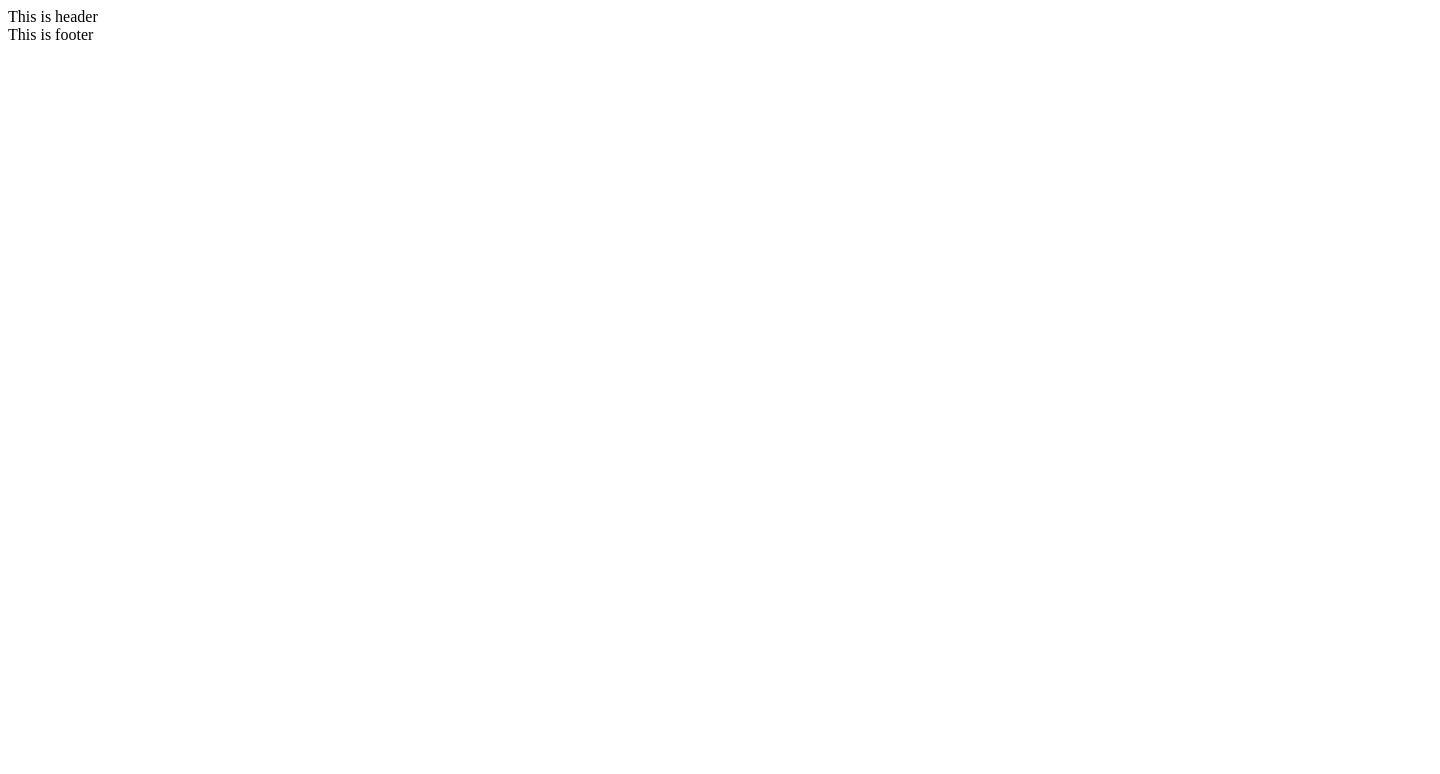
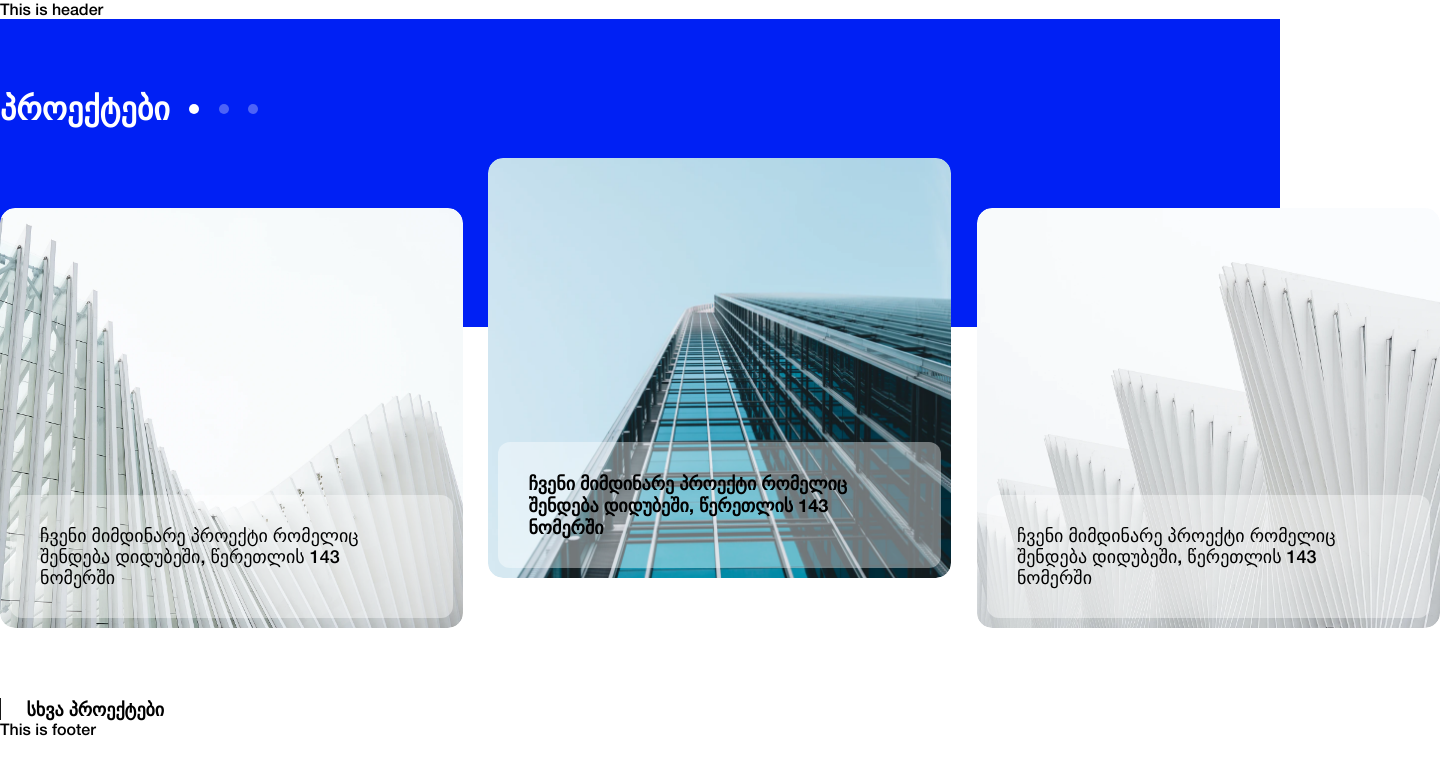
Before and after one commit to IlariaDeFer/assignment6, a plain HTML site: page index.html in a window 1280 px wide. Shown: the whole page, 1440 px wide, since content can reach past the window. Drawn offline with Linux system fonts and the light colour scheme.

Commit message:
Add cards section

```diff
--- a/index.html
+++ b/index.html
@@ -5,11 +5,49 @@
   <meta http-equiv="X-UA-Compatible" content="IE=edge">
   <meta name="viewport" content="width=device-width, initial-scale=1.0">
   <title>assignment6</title>
+  <link rel="stylesheet" href="styles/fonts.css">
   <link rel="stylesheet" href="styles/style.css">
 </head>
 <body>
   <header>This is header</header>
-  <main></main>
+  <main>
+    <section class="cards-section">
+      <div class="cards-section-background"></div>
+      <div class="section-content">
+        <div class="cards-top">
+          <h3 class="cards-title">პროექტები</h3>
+          <div class="pagination">
+            <div class="dot selected"></div>
+            <div class="dot"></div>
+            <div class="dot"></div>
+          </div>
+        </div>
+        <div class="cards">
+        <article class="card">
+          <img src="images/Rectangle 18.png" alt="building 1">
+          <div class="card-copy">
+            <p>ჩვენი მიმდინარე პროექტი რომელიც შენდება დიდუბეში, წერეთლის 143 ნომერში</p>
+          </div>
+        </article>
+        <article class="card top">
+          <img src="images/Rectangle 21.png" alt="building 2">
+          <div class="card-copy bold">
+            <p>ჩვენი მიმდინარე პროექტი რომელიც შენდება დიდუბეში, წერეთლის 143 ნომერში</p>
+          </div>        </article>
+        <article class="card last">
+          <img src="images/Rectangle 20.png" alt="building 3">
+          <div class="card-copy">
+            <p>ჩვენი მიმდინარე პროექტი რომელიც შენდება დიდუბეში, წერეთლის 143 ნომერში</p>
+          </div>
+        </article>
+      </div>
+      <div class="cards-bottom">
+        <span class="pipe"></span>
+        <a class="other-projects" href="#">სხვა პროექტები</a>
+      </div>
+      </section>
+    </div>
+  </main>
   <footer>This is footer</footer>
 </body>
 </html>
--- /dev/null
+++ b/styles/fonts.css
@@ -0,0 +1,11 @@
+@font-face {
+  font-family: 'Helvetica Neue';
+  font-weight: bold;
+  src: url('../fonts/HelveticaNeueBd.ttf') format('truetype');
+}
+
+@font-face {
+  font-family: 'Helvetica Neue';
+  font-weight: normal;
+  src: url('../fonts/HelveticaNeueMed.ttf') format('truetype');
+}
--- a/styles/style.css
+++ b/styles/style.css
@@ -1,5 +1,16 @@
 * {
   box-sizing: border-box;
+}
+
+body, html {
+  height: 100%;
+  width: 100%;
+  margin: 0;
+  padding: 0;
+}
+
+body {
+  font-family: 'Helvetica Neue', sans-serif;
 }
 
 ul {
@@ -8,9 +19,128 @@ ul {
   list-style: none;
 }
 
+p {
+  margin: 0;
+}
+
+a {
+  text-decoration: none;
+  color: black;
+}
 
 /* header */
 
 /* main */
 
+.cards-section {
+  padding-top: 70px;
+  position: relative;
+}
+
+.cards-section-background {
+  background-color: #0020f4;
+  position: absolute;
+  width: 100%;
+  left: 0;
+  top: 0;
+  height: 308px;
+}
+
+.section-content {
+  margin: 0 auto;
+  width: 1440px;
+  position: relative;
+}
+
+.cards-top {
+  margin-bottom: 80px;
+}
+
+.cards-title {
+  color: white;
+  font-size: 32px;
+  margin: 0;
+  display: inline-block;
+  vertical-align: middle;
+}
+
+.pagination {
+  display: inline-block;
+  vertical-align: middle;
+}
+
+.dot {
+  width: 10px;
+  height: 10px;
+  background-color: white;
+  opacity: 0.3;
+  display: inline-block;
+  border-radius: 50%;
+  margin-left: 15px;
+}
+
+.dot.selected {
+  opacity: 1;
+}
+
+.cards {
+  margin-bottom: 70px;
+}
+
+.card {
+  display: inline-block;
+  margin-right: 21px;
+  position: relative;
+  vertical-align: middle;
+}
+
+.card.top {
+  transform: translateY(-50px);
+}
+
+.card.last {
+  margin-right: 0;
+}
+
+.card img {
+  display: block;
+  width: 463px;
+  height: 420px;
+  object-fit: cover;
+  border-radius: 15px;
+}
+
+.card-copy {
+  padding: 30px 65px 30px 30px;
+  border-radius: 12px;
+  font-size: 18px;
+  color: black;
+  background-color: red;
+  position: absolute;
+  bottom: 10px;
+  left: 10px;
+  right: 10px;
+  background-color: rgba(255, 255, 255, 0.4);
+}
+
+.card-copy.bold {
+  font-weight: bold;
+}
+
+.pipe {
+  height: 22px;
+  width: 1px;
+  background-color: #171717;
+  display: inline-block;
+  vertical-align: middle;
+  margin-right: 21px;
+}
+
+.other-projects {
+  display: inline-block;
+  vertical-align: middle;
+  font-weight: bold;
+  font-size: 18px;
+}
+
 /* footer */
```
Also changed, not shown: fonts/HelveticaNeueBd.ttf (added), fonts/HelveticaNeueMed.ttf (added).
